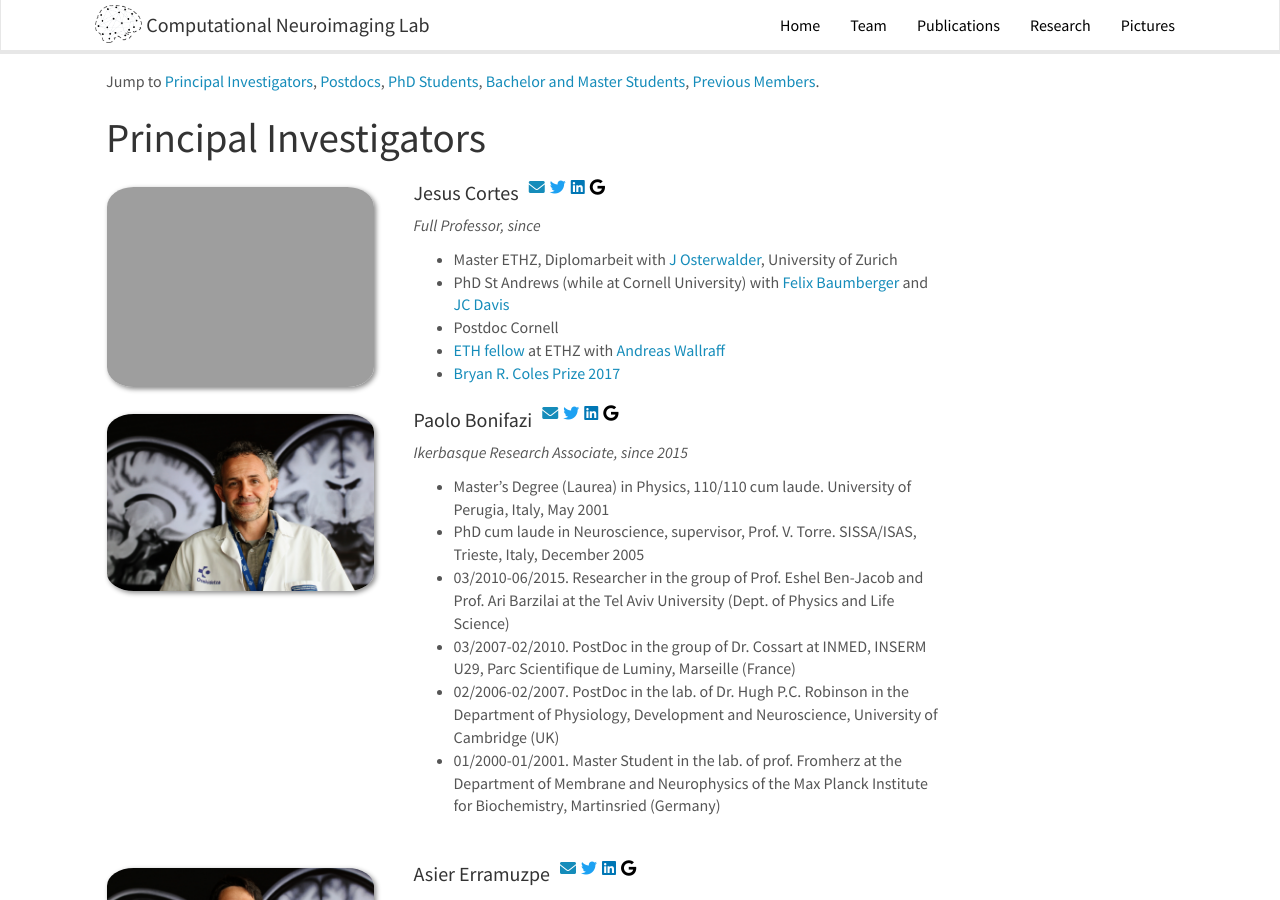
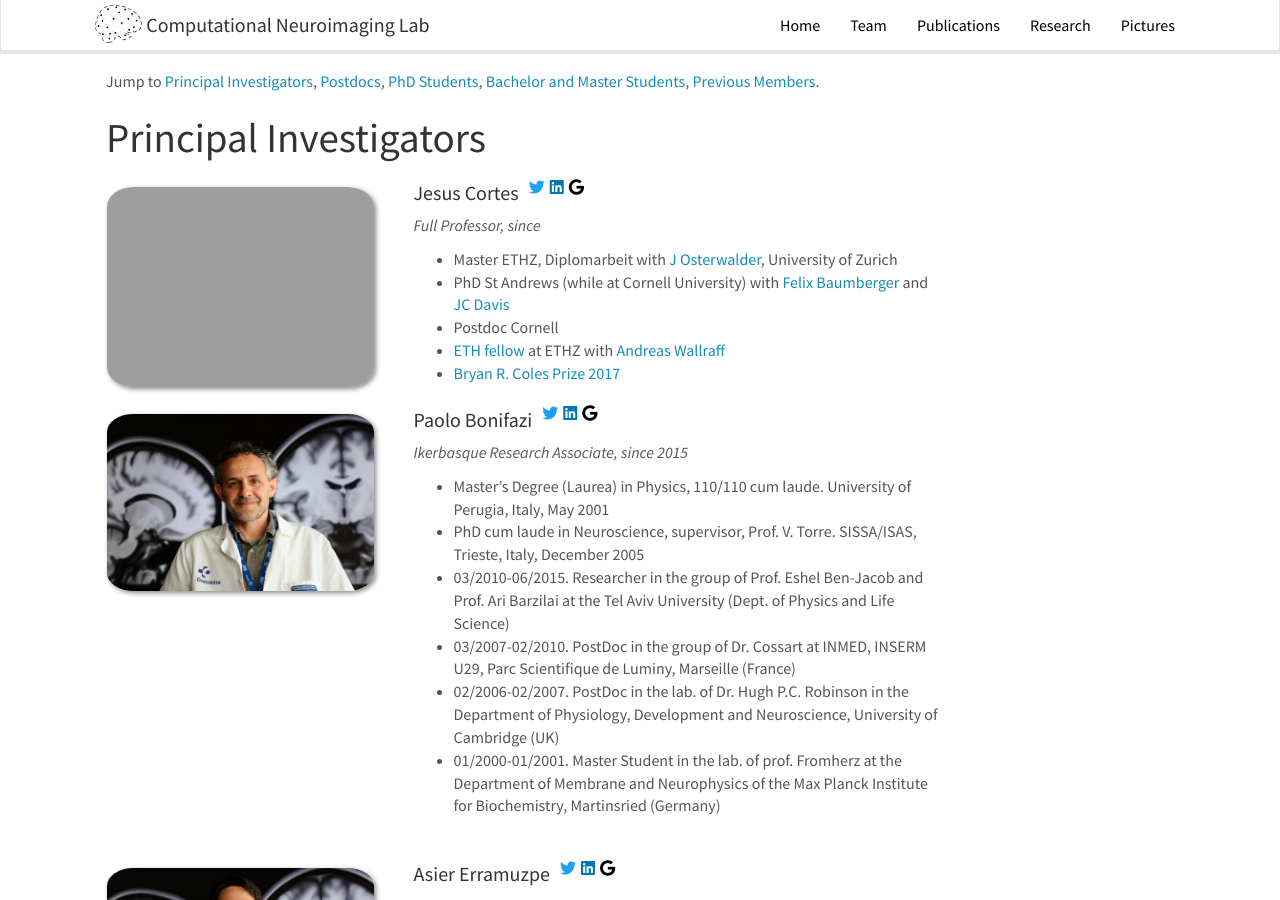
Before and after one commit to itellaetxe/compneurobilbao_website, a Jekyll site: the page built from _pages/team.md, in a window 1280 px wide and 900 px high. Built offline with Jekyll 4.4.1, drawn with Linux system fonts in a browser that asks for light colours; nearby versions of some CDN libraries.

Commit message:
[remove email icon]

```diff
--- a/_pages/team.md
+++ b/_pages/team.md
@@ -34,10 +34,6 @@ Jump to [Principal Investigators](#principal-investigators),
   <a href="{{ member.user }}" target="_blank" class="fab-icon">
   <i class="fa fa-user" aria-hidden="true"></i>
   </a>
-  {% endif %}
-  {% if member.email %}
-  <a href="{{ member.email }}" target="_blank" class="fab-icon">
-  <i class="fa fa-envelope" aria-hidden="true"></i>  </a>
   {% endif %}
   {% if member.twitter %}
   <a href="{{ member.twitter }}" target="_blank" class="fab-icon">
@@ -154,10 +150,6 @@ Jump to [Principal Investigators](#principal-investigators),
   <i class="fa fa-user" aria-hidden="true"></i>
   </a>
   {% endif %}
-  {% if member.email %}
-  <a href="{{ member.email }}" target="_blank" class="fab-icon">
-  <i class="fa fa-envelope" aria-hidden="true"></i>  </a>
-  {% endif %}
   {% if member.twitter %}
   <a href="{{ member.twitter }}" target="_blank" class="fab-icon">
     <i class="fab fa-twitter"></i>
@@ -267,10 +259,6 @@ Jump to [Principal Investigators](#principal-investigators),
   <a href="{{ member.user }}" target="_blank" class="fab-icon">
   <i class="fa fa-user" aria-hidden="true"></i>
   </a>
-  {% endif %}
-  {% if member.email %}
-  <a href="{{ member.email }}" target="_blank" class="fab-icon">
-  <i class="fa fa-envelope" aria-hidden="true"></i>  </a>
   {% endif %}
   {% if member.twitter %}
   <a href="{{ member.twitter }}" target="_blank" class="fab-icon">
@@ -387,10 +375,6 @@ Jump to [Principal Investigators](#principal-investigators),
   <a href="{{ member.user }}" target="_blank" class="fab-icon">
   <i class="fa fa-user" aria-hidden="true"></i>
   </a>
-  {% endif %}
-  {% if member.email %}
-  <a href="{{ member.email }}" target="_blank" class="fab-icon">
-  <i class="fa fa-envelope" aria-hidden="true"></i>  </a>
   {% endif %}
   {% if member.twitter %}
   <a href="{{ member.twitter }}" target="_blank" class="fab-icon">
```
